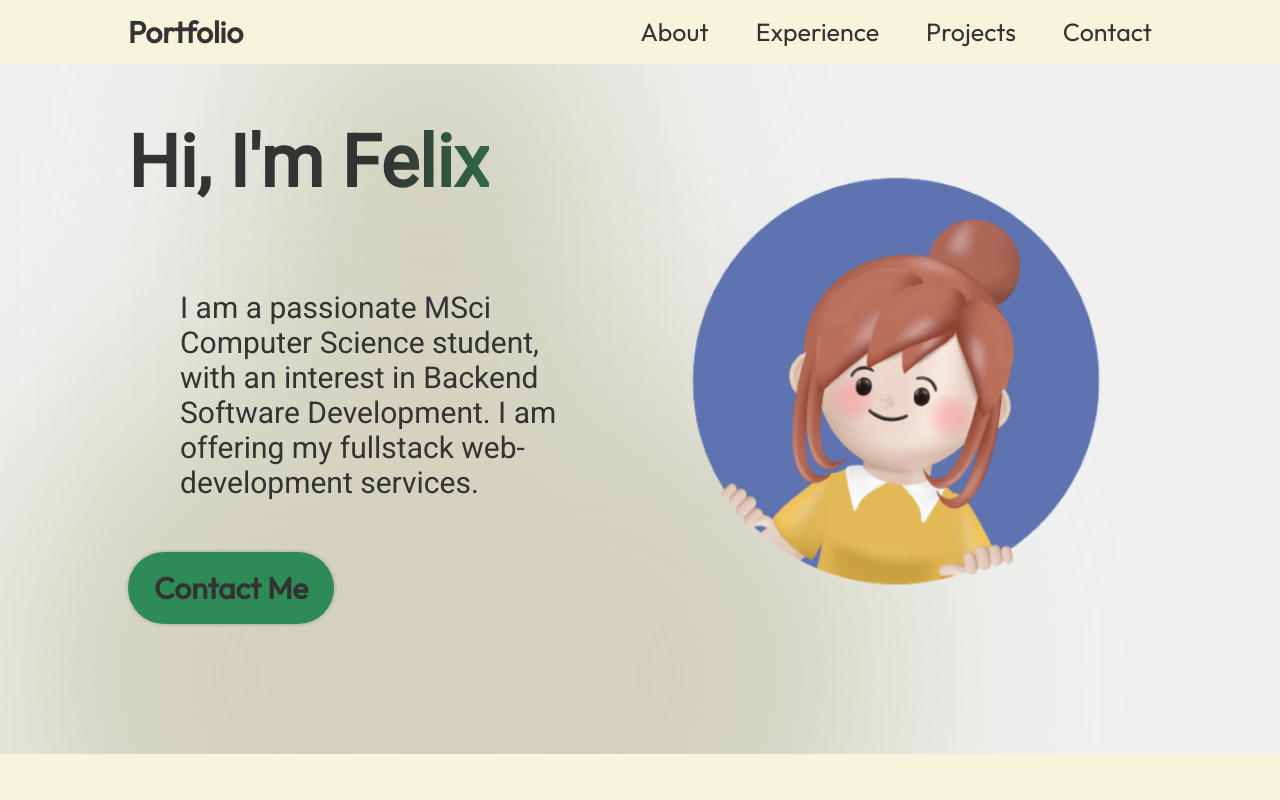
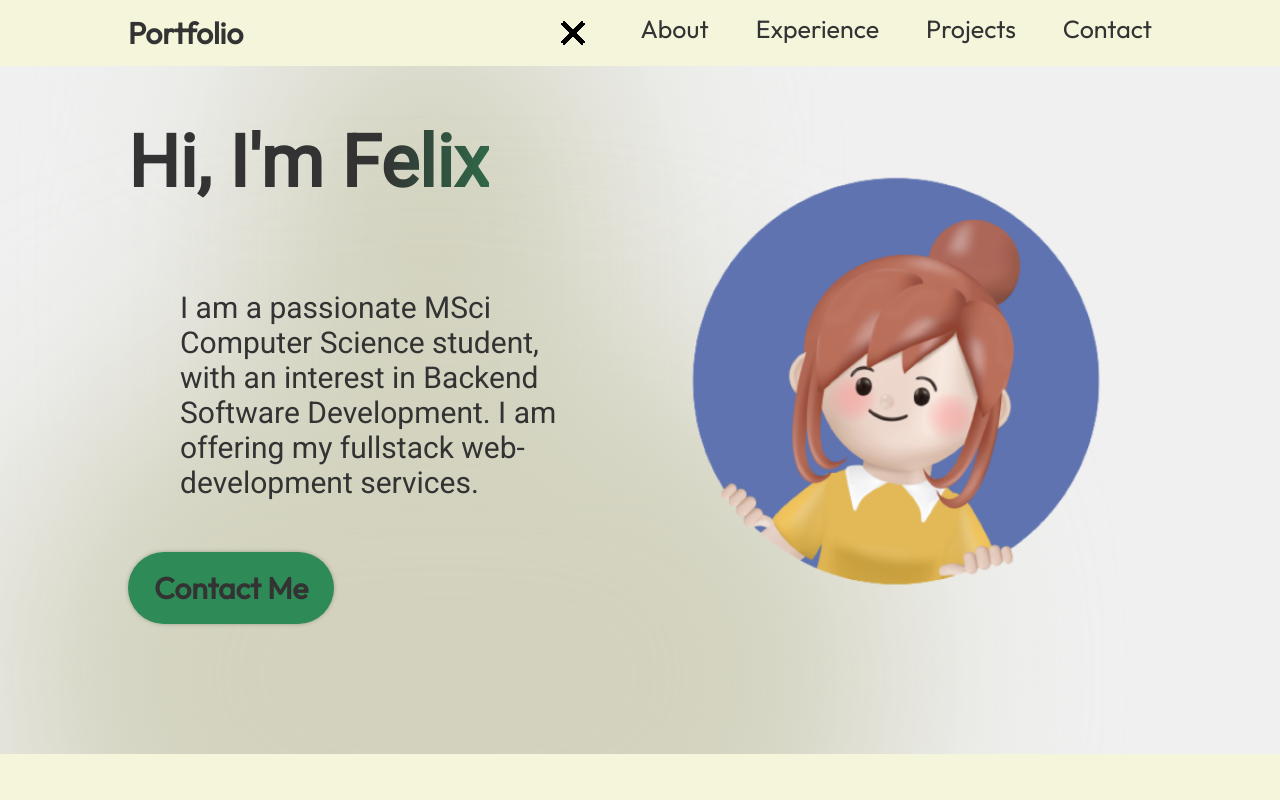
Before and after one commit to FelixCD/React-Portfolio-1, a React (Vite) app in the folder react-portfolio/: page / in a window 1280 px wide. Shown: the top 800 px of the page. Built offline with nearby package versions, Linux system fonts and the light colour scheme.

Commit message:
feat: added navbar styling

```diff
--- a/react-portfolio/src/components/Navbar/Navbar.jsx
+++ b/react-portfolio/src/components/Navbar/Navbar.jsx
@@ -26,20 +26,25 @@ export const Navbar = () => {
         <div className={styles.menu} ref={menuRef}>
         <img
             className={`${styles.menuBtn} ${menuOpen ? styles.menuBtnOpen : ""}`}
-            src={
-                menuOpen
-                ? getImageUrl("nav/closeIcon.png") // Your X icon
-                : getImageUrl("nav/menuIcon.png")  // Your hamburger icon
-            }
+            src={getImageUrl("nav/menuIcon.png")}
             alt="menu-button"
-            onClick={() => setMenuOpen(!menuOpen)}
+            onClick={() => setMenuOpen(true)}
             />
-            <ul className={`${styles.menuItems} ${menuOpen && styles.menuOpen}`}
+            <ul className={`${menuOpen ? styles.menuOpen : ""} ${styles.menuItems}`}
             onClick={() => setMenuOpen(false)}>
-                <li><Link to="/about">About</Link></li>
-                <li><Link to="/experience">Experience</Link></li>
-                <li><Link to="/projects">Projects</Link></li>
-                <li><a href="#contact">Contact</a></li>
+                <li className={styles.closeItem}>
+                    <img
+                    className={`${styles.closeBtn} ${menuOpen ?  "" : styles.closeBtnOpen}`}
+                    src={
+                        getImageUrl("nav/closeIcon.png")
+                        }
+                    alt="close-button"
+                    onClick={() => setMenuOpen(!menuOpen)}
+                /></li>
+                    <li><Link to="/about">About</Link></li>
+                    <li><Link to="/experience">Experience</Link></li>
+                    <li><Link to="/projects">Projects</Link></li>
+                    <li><a href="#contact">Contact</a></li>
             </ul>
         </div>
     </nav>;
--- a/react-portfolio/src/components/Navbar/Navbar.module.css
+++ b/react-portfolio/src/components/Navbar/Navbar.module.css
@@ -46,10 +46,16 @@
     display:none;
 }
 
+.closeBtn {
+    display: block;
+    cursor: pointer;
+}
+
 @media screen and (max-width: 830px){
     .navbar {
         flex-direction: column;
         align-items: flex-start;
+
     }
 
     .title {
@@ -60,10 +66,10 @@
     .menu {
         position: absolute;
         right: 0px;
+        top: 0px;
         flex-direction: column;
         align-items: flex-end;
         z-index: 13;
-        right: 15px;
     }
 
     .menuBtn {
@@ -72,28 +78,21 @@
         margin-right: 20%;
         padding-right: 10%;
         z-index: 20;
-        transition: all 0.3s ease-in-out;
     }
 
     .menuBtn:hover {
-        content: url("../../../assets/nav/menuIconGreen.png"); /* Hamburger icon hover */
-    }
-
-    /* Add separate styles for the "X" icon when menu is open */
-    .menuBtnOpen:hover {
-        content: url("../../../assets/nav/closeIconGreen.png"); /* X icon hover */
+        content: url("../../../assets/nav/menuIconGreen.png");
     }
 
     .menuItems {
         position: absolute;
-        right: -20px;
+        right: 0;
         height: 100vh;
+        width: 250px;
         flex-direction: column;
         align-items: flex-start;
-        margin-top: -15%;
-        gap: 11px;
+        gap: 20px;
         z-index: 13;
-        background: rgb(25,55,109);
         background: linear-gradient(0deg, var(--color-bg) 0%, var(--color-secondary) 50%);
         box-shadow: -3px 0 5px rgba(0,0,0,0.3);
         padding: 50px 33px;
@@ -101,11 +100,34 @@
         transition: transform 0.3s ease-in-out;
     }
 
+    .closeItem {
+        position: absolute;
+        top: 0;
+        right: 0;
+        width: 100%;
+        padding: 1% 10%;
+        display: flex;
+        justify-content: flex-end;
+    }
+
+    .closeBtn{
+
+    right: -500px;
+    }
+
     .menuOpen {
         transform: translateX(0);
     }
 
-    .menuOpen.menuBtn:hover{
+    .menuBtnOpen {
+        display:none;
+    }
+
+    .closeBtnOpen {
+        display: none;
+    }
+
+    .closeBtn:hover {
         content: url("../../../assets/nav/closeIconGreen.png");
     }
 
```
